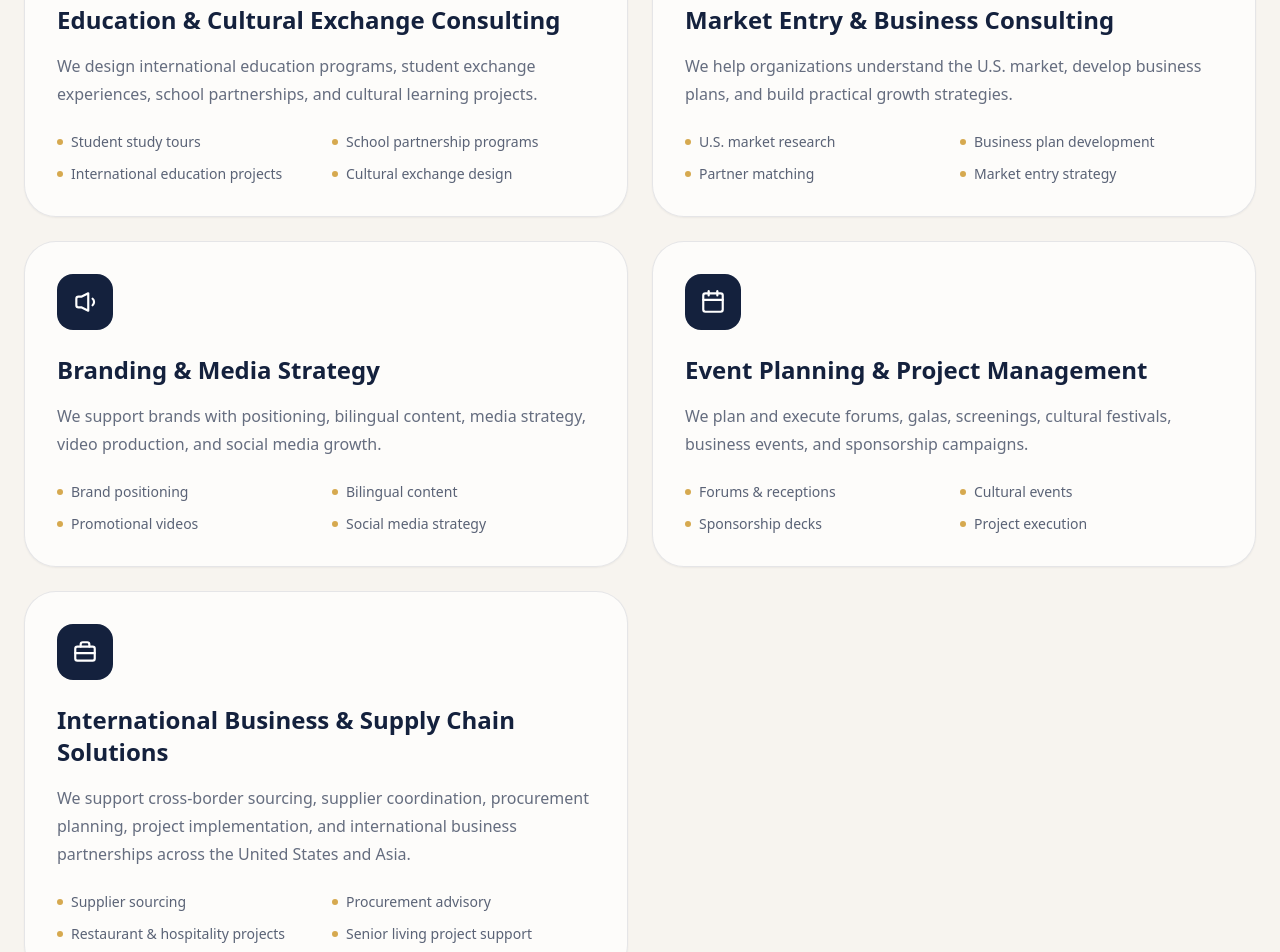
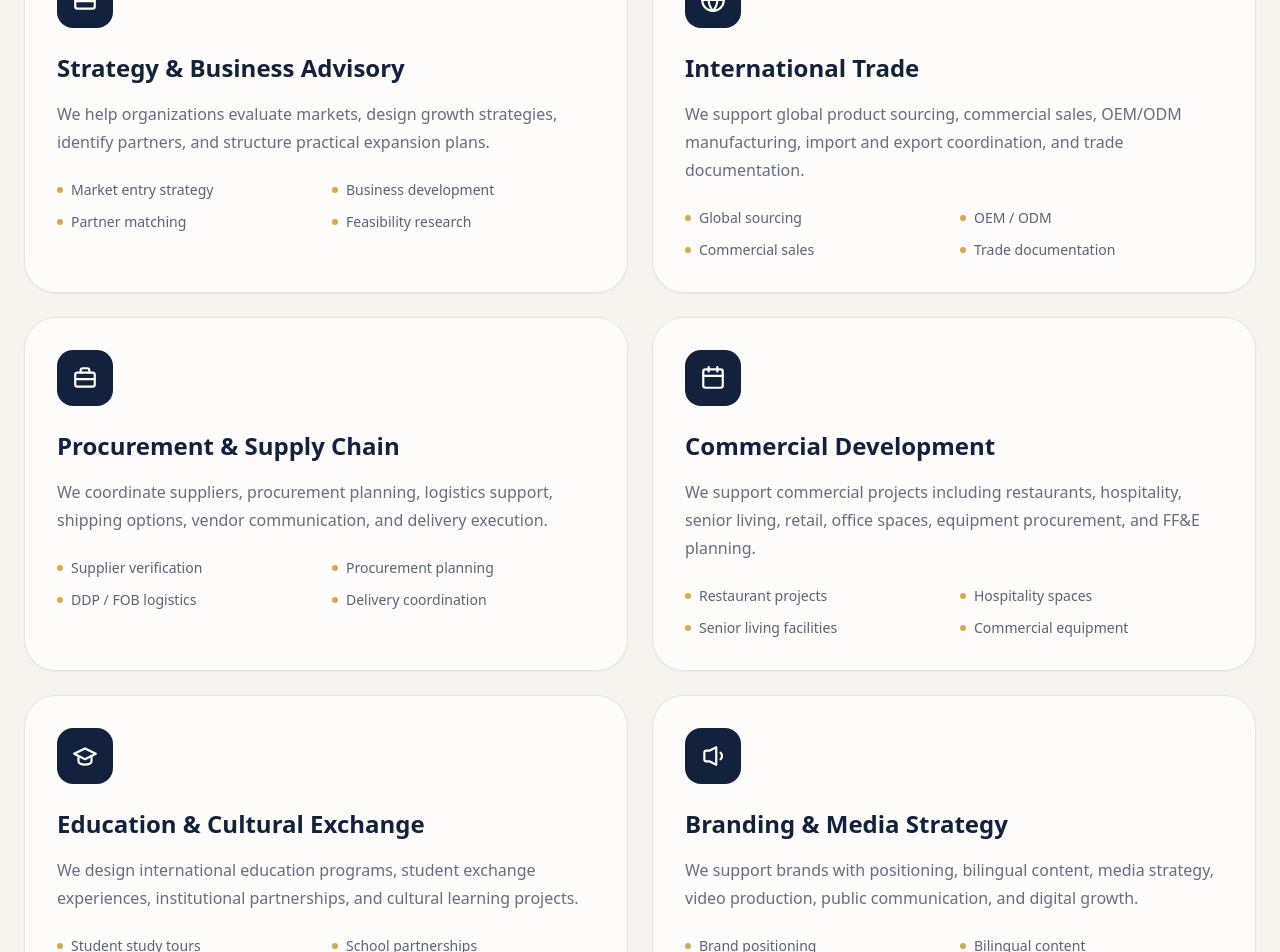
Before and after one commit to sssssschloe-ops/transpac-website, a React (Vite) app: page / in a window 1280 px wide. Shown: the part 1680-2632 px from the top of the page. Built offline with nearby package versions, Linux system fonts and the light colour scheme.

Commit message:
Update App.jsx

```diff
--- a/src/App.jsx
+++ b/src/App.jsx
@@ -140,44 +140,45 @@ heroSub:
       "Strategic partnership and regional market network"
     ],
     servicesLabel: "Services",
-    servicesTitle: "What we consult on",
+    servicesTitle: "Integrated consulting, trade, and project services",
     servicesDesc:
-      "Our services are designed for educational institutions, businesses, government organizations, nonprofit organizations, founders, and project teams seeking strategic support in the U.S. and international markets.",
+      "TransPac supports clients across strategy, international trade, procurement, commercial development, education, and branding. Our work connects planning with execution so organizations can expand, source, build, and grow across North America and Asia.",
     services: [
       {
-        icon: "education",
-        title: "Education & Cultural Exchange Consulting",
-        desc: "We design international education programs, student exchange experiences, school partnerships, and cultural learning projects.",
-        items: ["Student study tours", "School partnership programs", "International education projects", "Cultural exchange design"]
+        icon: "business",
+        title: "Strategy & Business Advisory",
+        desc: "We help organizations evaluate markets, design growth strategies, identify partners, and structure practical expansion plans.",
+        items: ["Market entry strategy", "Business development", "Partner matching", "Feasibility research"]
+      },
+      {
+        icon: "globe",
+        title: "International Trade",
+        desc: "We support global product sourcing, commercial sales, OEM/ODM manufacturing, import and export coordination, and trade documentation.",
+        items: ["Global sourcing", "OEM / ODM", "Commercial sales", "Trade documentation"]
       },
       {
         icon: "business",
-        title: "Market Entry & Business Consulting",
-        desc: "We help organizations understand the U.S. market, develop business plans, and build practical growth strategies.",
-        items: ["U.S. market research", "Business plan development", "Partner matching", "Market entry strategy"]
+        title: "Procurement & Supply Chain",
+        desc: "We coordinate suppliers, procurement planning, logistics support, shipping options, vendor communication, and delivery execution.",
+        items: ["Supplier verification", "Procurement planning", "DDP / FOB logistics", "Delivery coordination"]
+      },
+      {
+        icon: "event",
+        title: "Commercial Development",
+        desc: "We support commercial projects including restaurants, hospitality, senior living, retail, office spaces, equipment procurement, and FF&E planning.",
+        items: ["Restaurant projects", "Hospitality spaces", "Senior living facilities", "Commercial equipment"]
+      },
+      {
+        icon: "education",
+        title: "Education & Cultural Exchange",
+        desc: "We design international education programs, student exchange experiences, institutional partnerships, and cultural learning projects.",
+        items: ["Student study tours", "School partnerships", "International programs", "Cultural exchange"]
       },
       {
         icon: "media",
         title: "Branding & Media Strategy",
-        desc: "We support brands with positioning, bilingual content, media strategy, video production, and social media growth.",
-        items: ["Brand positioning", "Bilingual content", "Promotional videos", "Social media strategy"]
-      },
-      {
-        icon: "event",
-        title: "Event Planning & Project Management",
-        desc: "We plan and execute forums, galas, screenings, cultural festivals, business events, and sponsorship campaigns.",
-        items: ["Forums & receptions", "Cultural events", "Sponsorship decks", "Project execution"]
-      },
-{
-  icon: "business",
-  title: "International Business & Supply Chain Solutions",
-  desc: "We support cross-border sourcing, supplier coordination, procurement planning, project implementation, and international business partnerships across the United States and Asia.",
-  items: [
-    "Supplier sourcing",
-    "Procurement advisory",
-    "Restaurant & hospitality projects",
-    "Senior living project support"
-  ]
+        desc: "We support brands with positioning, bilingual content, media strategy, video production, public communication, and digital growth.",
+        items: ["Brand positioning", "Bilingual content", "Promotional videos", "Public communication"]
       }
     ],
     aboutLabel: "About TransPac",
@@ -305,10 +306,10 @@ heroSub:
     formEmail: "Email",
     formCompany: "Company / Organization",
     formMessage: "Tell us briefly about your project or question.",
-    serviceOptions: ["Education & Cultural Exchange", "Market Entry & Business Consulting", "Branding & Media Strategy", "Event Planning & Project Management", "Not sure yet"],
+    serviceOptions: ["Strategy & Business Advisory", "International Trade", "Procurement & Supply Chain", "Commercial Development", "Education & Cultural Exchange", "Branding & Media", "Not sure yet"],
     formNote:
       "This form is currently designed as a professional consultation inquiry module. The live production version can later be connected to email systems, CRM platforms, or direct scheduling tools as the company expands.",
-    footerServices: "Educational Technology · Strategic Consulting · Market Research · Branding · Cross-Border Business"
+    footerServices: "Strategic Consulting · International Trade · Procurement · Project Delivery · Branding"
   },
   zh: {
     languageButton: "English",
@@ -319,7 +320,7 @@ heroSub:
     badge: "战略咨询 · 国际贸易 · 项目落地",
     heroTitle: "连接战略、贸易与全球机遇。",
     heroDesc:
-      "TransPac Inc. 是一家总部位于美国的国际咨询与国际贸易公司，为客户提供战略咨询、跨境采购、国际贸易、供应链管理及项目落地服务，助力企业拓展北美及亚洲市场。，专注于战略咨询、教育咨询、市场调研、商业拓展、品牌战略与高端项目执行。",
+      "TransPac Inc. 是一家总部位于美国的国际咨询与国际贸易公司，为客户提供战略咨询、国际贸易、跨境采购、供应链管理及项目落地服务，助力企业拓展北美及亚洲市场。",
     heroSub:
       "我们帮助机构建立长期增长、国际合作伙伴关系与专业市场影响力，以战略与执行推动项目落地。",
     explore: "查看服务",
@@ -341,44 +342,45 @@ heroSub:
       "战略合作资源与区域市场网络"
     ],
     servicesLabel: "服务",
-    servicesTitle: "我们提供的咨询服务",
+    servicesTitle: "咨询、贸易与项目落地一体化服务",
     servicesDesc:
-      "我们的服务面向教育机构、企业、非营利组织、创业团队、政府相关机构与国际项目团队，为其在美国及国际市场提供战略支持。",
+      "TransPac 为客户提供战略咨询、国际贸易、跨境采购、商业项目开发、教育交流与品牌传播服务。我们将战略规划与实际执行结合，帮助客户拓展北美与亚洲市场。",
     services: [
       {
-        icon: "education",
-        title: "教育与文化交流咨询",
-        desc: "我们为学校、机构与国际项目团队设计学生访学、学校合作、文化交流与国际教育项目。",
-        items: ["学生访学项目", "学校合作项目", "国际教育项目", "文化交流设计"]
+        icon: "business",
+        title: "战略与商业咨询",
+        desc: "我们帮助机构评估市场、制定增长战略、寻找合作伙伴，并搭建可执行的跨境发展方案。",
+        items: ["市场进入战略", "商务拓展", "合作伙伴对接", "可行性研究"]
+      },
+      {
+        icon: "globe",
+        title: "国际贸易",
+        desc: "我们支持全球产品采购、商业销售、OEM/ODM 定制生产、进出口协调及国际贸易文件支持。",
+        items: ["全球采购", "OEM / ODM", "商业销售", "贸易文件"]
       },
       {
         icon: "business",
-        title: "市场进入与商业咨询",
-        desc: "我们帮助机构理解美国市场、制定商业计划、完善本土化策略并建立可执行的增长路径。",
-        items: ["美国市场调研", "商业计划书制定", "合作伙伴对接", "市场进入战略"]
+        title: "采购与供应链管理",
+        desc: "我们协助客户进行供应商管理、采购规划、国际物流、运输方式协调、供应商沟通及交付执行。",
+        items: ["供应商审核", "采购规划", "DDP / FOB 物流", "交付协调"]
+      },
+      {
+        icon: "event",
+        title: "商业项目开发",
+        desc: "我们支持餐饮、酒店、养老、零售、办公及商业空间项目，并提供设备采购、家具配置与 FF&E 规划支持。",
+        items: ["餐饮项目", "酒店空间", "养老设施", "商业设备"]
+      },
+      {
+        icon: "education",
+        title: "教育与文化交流",
+        desc: "我们为学校、机构与国际项目团队设计学生访学、学校合作、文化交流与国际教育项目。",
+        items: ["学生访学", "学校合作", "国际项目", "文化交流"]
       },
       {
         icon: "media",
-        title: "品牌与媒体传播咨询",
-        desc: "我们为品牌提供定位、双语内容、媒体策略、视频传播与社交媒体增长支持。",
-        items: ["品牌定位", "中英文内容", "宣传视频", "社交媒体策略"]
-      },
-      {
-        icon: "event",
-        title: "活动策划与项目执行",
-        desc: "我们策划并执行论坛、晚宴、展映、文化节、商务活动与赞助合作方案。",
-        items: ["论坛与招待会", "文化活动", "赞助方案", "项目执行"]
-      },
-{
-  icon: "business",
-  title: "国际商务与供应链解决方案",
-  desc: "我们支持跨境采购、供应商对接、采购规划、项目落地及国际商务合作，服务餐饮、养老、酒店、商业空间及相关设施项目。",
-  items: [
-    "供应商资源对接",
-    "采购咨询",
-    "餐饮与酒店项目",
-    "养老项目支持"
-  ]
+        title: "品牌与媒体传播",
+        desc: "我们为品牌提供定位、双语内容、媒体策略、视频传播、公共沟通与数字化增长支持。",
+        items: ["品牌定位", "中英文内容", "宣传视频", "公共传播"]
       }
     ],
     aboutLabel: "关于 TransPac",
@@ -502,9 +504,9 @@ heroSub:
     formEmail: "邮箱",
     formCompany: "公司 / 机构",
     formMessage: "请简单介绍你的项目或咨询需求。",
-    serviceOptions: ["教育与文化交流", "市场进入与商业咨询", "品牌与媒体传播", "活动策划与项目执行", "暂不确定"],
+    serviceOptions: ["战略与商业咨询", "国际贸易", "采购与供应链管理", "商业项目开发", "教育与文化交流", "品牌与媒体传播", "暂不确定"],
     formNote: "该表单目前为前端咨询入口模块。正式上线后，可连接企业邮箱、CRM 系统或其他客户管理工具。",
-    footerServices: "教育科技 · 战略咨询 · 市场调研 · 品牌传播 · 跨境商业"
+    footerServices: "战略咨询 · 国际贸易 · 跨境采购 · 项目落地 · 品牌传播"
   }
 };
 
@@ -550,8 +552,8 @@ export default function TranspacWebsite() {
   const isZh = lang === "zh";
 
   const tests = useMemo(() => {
-    console.assert(content.en.services.length === 5, "Expected four English services");
-    console.assert(content.zh.services.length === 5, "Expected four Chinese services");
+    console.assert(content.en.services.length === 6, "Expected six English services");
+    console.assert(content.zh.services.length === 6, "Expected six Chinese services");
     console.assert(content.en.leaders.length === 3, "Expected three English leaders");
     console.assert(content.zh.leaders.length === 3, "Expected three Chinese leaders");
     console.assert(Object.values(TEAM_IMAGES).every((path) => typeof path === "string" && path.startsWith("/")), "Team image paths must be public-root paths");
```
Lines whose indentation alone changed are shown as unchanged.
